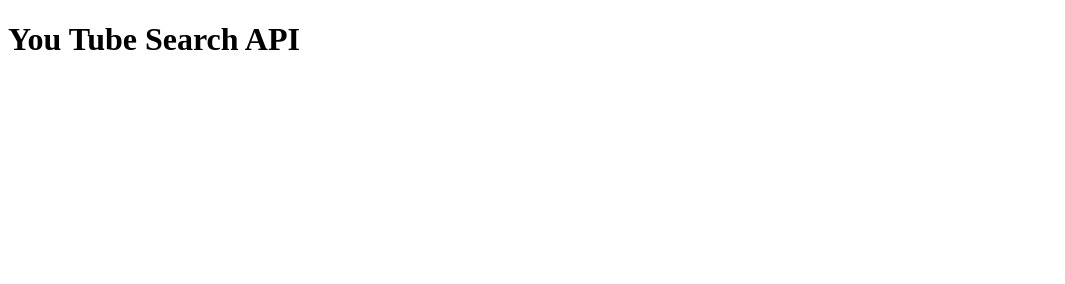
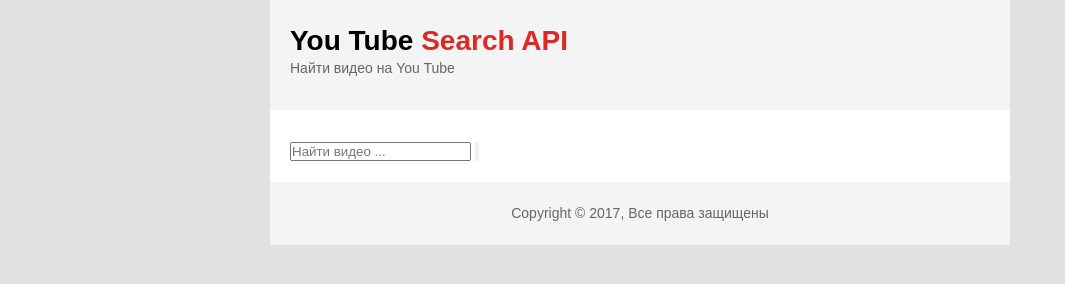
Before and after one commit to Belchenkov/youTubeSearch, a plain HTML site: page index.html in a window 1280 px wide. Shown: the whole page, without its empty margins (0-1065 px from the left). Drawn offline with Linux system fonts and the light colour scheme.

Commit message:
Creare UI

```diff
--- a/css/style.css
+++ b/css/style.css
@@ -0,0 +1,55 @@
+* {
+	padding: 0;
+	margin: 0;
+}
+
+body {
+	font-family: "Segoe", sans-serif;
+	line-height: 1.6em;
+	color: #666;
+	background-color: #e1e1e1;
+	font-size: 14px;
+}
+
+a {
+	color: #333;
+	text-decoration: none;
+}
+
+#container {
+	width: 740px;
+	background-color: #fff;
+	margin: auto;
+}
+
+.clearfix {
+	clear: both;
+}
+
+header {
+	padding: 30px 20px;
+	background-color: #f4f4f4;
+}
+
+header h1 {
+	color: #000;
+	margin-bottom: 5px;
+}
+
+span {
+	color: #dd2826;
+}
+
+section {
+	padding: 30px 20px 20px 20px;
+}
+
+ul {
+	list-style: none;
+}
+
+footer {
+	padding: 20px;
+	background-color: #f4f4f4;
+	text-align: center;
+}
--- a/index.html
+++ b/index.html
@@ -11,7 +11,26 @@
 <div id="container">
     <header>
         <h1>You Tube <span>Search API</span></h1>
+        <p>Найти видео на You Tube</p>
     </header>
+
+    <section>
+        <form id="search-form" name="search-form" onsubmit="return search()">
+            <div class="fieldContainer">
+                <input type="search" id="jquery" class="search-field" placeholder="Найти видео ..." />
+                <input type="submit" name="search-btn" id="search-btn" value="" />
+            </div>
+        </form>
+
+        <ul id="results">
+            <li></li>
+        </ul>
+        <div id="buttons"></div>
+    </section>
+
+    <footer>
+        <p>Copyright &copy; 2017, Все права защищены</p>
+    </footer>
 </div>
 
 <script src="js/jquery.min.js"></script>
```
